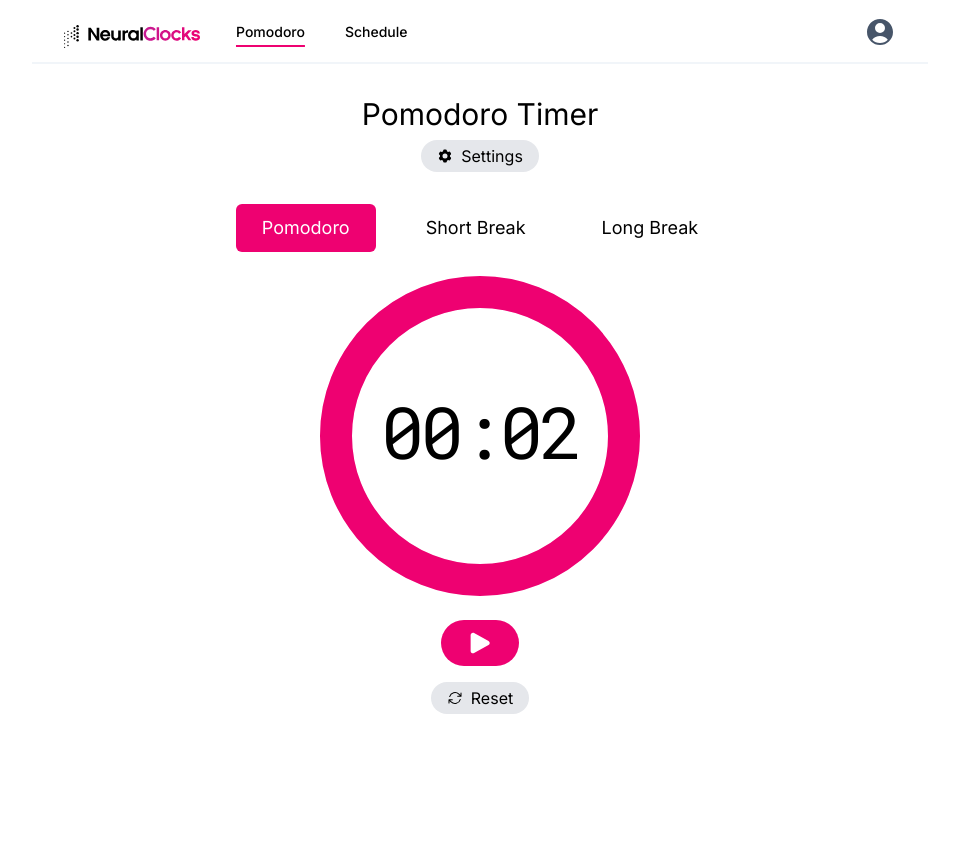
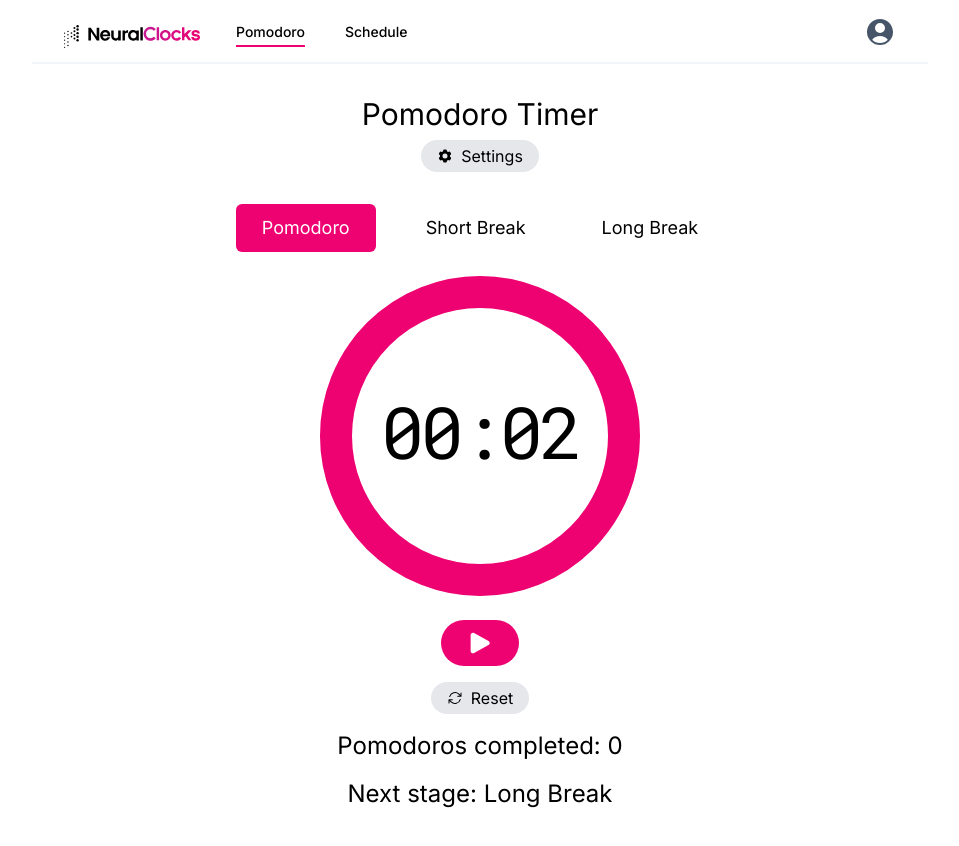
Before and after one commit to scisneros/neuralworks-test, a Next.js app in the folder neuralclocks/: page /pomodoro in a window 1280 px wide. Shown: the top 846 px of the page, without its empty margins (160-1119 px from the left). Before the commit the page ends 800 px from the top, so only its background shows below. Built offline with nearby package versions, Linux system fonts and the light colour scheme.

Commit message:
Major refactor: Use Context for all Pomodoro data

```diff
--- /dev/null
+++ b/neuralclocks/app/pomodoro/context.ts
@@ -0,0 +1,18 @@
+import { Dispatch, SetStateAction, createContext } from "react";
+import { Stage } from "./types";
+
+export const PomodoroContext: React.Context<PomodoroContextProps> =
+  createContext<PomodoroContextProps>({} as PomodoroContextProps);
+
+type PomodoroContextProps = {
+  stages: Stage[];
+  setStages: Dispatch<SetStateAction<Stage[]>>;
+  currentStage: Stage;
+  setCurrentStage: Dispatch<SetStateAction<Stage>>;
+  pomodoroCount: number;
+  setPomodoroCount: Dispatch<SetStateAction<number>>;
+  time: number;
+  setTime: Dispatch<SetStateAction<number>>;
+  isRunning: boolean;
+  setIsRunning: Dispatch<SetStateAction<boolean>>;
+};
--- a/neuralclocks/app/pomodoro/page.tsx
+++ b/neuralclocks/app/pomodoro/page.tsx
@@ -1,14 +1,16 @@
 "use client";
 
-import { useEffect, useState } from "react";
+import { createContext, useEffect, useState } from "react";
 import Timer from "./timer";
 import { Stage } from "./types";
 import PomodoroSettings from "./settings";
 import clsx from "clsx";
 import stageColors from "./colors";
+import { PomodoroContext } from "./context";
 
 // To modify the default stages, change the values in this array.
-// Stages can be added/removed. Color schemes must be modified from colors.ts.
+// Stages can be added/removed without breaking the app, but progressions and
+// colors won't work as expected without further modifications.
 // name: Identifies the stage. Should be unique.
 // label: Displayed text.
 // duration: Duration of the stage in seconds.
@@ -21,7 +23,24 @@ const stagesDefaults: Stage[] = [
 export default function Pomodoro() {
   const [stages, setStages] = useState(stagesDefaults);
   const [currentStage, setCurrentStage] = useState(stages[0]);
+  const [time, setTime] = useState(0); // in seconds
+  const [isRunning, setIsRunning] = useState(false);
+  const [pomodoroCount, setPomodoroCount] = useState(0);
   const [message, setMessage] = useState("");
+
+  const getNextStage: () => Stage | null = () => {
+    let nextStage: Stage | null;
+    if (currentStage.name === "pomodoro") {
+      if (pomodoroCount % 4 === 0) {
+        nextStage = stages.find((stage) => stage.name === "long") || null;
+      } else {
+        nextStage = stages.find((stage) => stage.name === "short") || null;
+      }
+    } else {
+      nextStage = stages.find((stage) => stage.name === "pomodoro") || null;
+    }
+    return nextStage;
+  };
 
   // React states are immutable, so changing stages creates a new object.
   // Because currentStage is passed by reference to the object,
@@ -34,6 +53,7 @@ export default function Pomodoro() {
 
   const handleTimerFinish = () => {
     if (currentStage.name === "pomodoro") {
+      setPomodoroCount(pomodoroCount + 1);
       setMessage("Time for a break!");
     } else {
       setMessage("Time to get back to work!");
@@ -47,7 +67,21 @@ export default function Pomodoro() {
   return (
     <div className={"text-center"}>
       <h1 className="mb-2 mt-8">Pomodoro Timer</h1>
-      <PomodoroSettings stages={stages} setStages={setStages} />
+      <PomodoroContext.Provider
+        value={{
+          stages,
+          setStages,
+          currentStage,
+          setCurrentStage,
+          pomodoroCount,
+          setPomodoroCount,
+          time,
+          setTime,
+          isRunning,
+          setIsRunning,
+        }}
+      >
+        <PomodoroSettings />
         {stages.map((thisStage) => {
           const thisColors =
             stageColors[thisStage.name] || stageColors[stages[0].name];
@@ -67,11 +101,17 @@ export default function Pomodoro() {
           );
         })}
         <Timer
-        startingTime={currentStage.duration}
           onFinish={handleTimerFinish}
           onReset={handleTimerReset}
           colors={stageColors[currentStage.name] || stageColors[stages[0].name]}
         />
+      </PomodoroContext.Provider>
+      <div className="mt-4 min-h-[2rem] text-2xl">
+        Pomodoros completed: {pomodoroCount}
+      </div>
+      <div className="mt-4 min-h-[2rem] text-2xl">
+        Next stage: {getNextStage()?.label || "None"}
+      </div>
       <div className="mt-4 min-h-[2rem] text-2xl">{message}</div>
     </div>
   );
--- a/neuralclocks/app/pomodoro/progress.tsx
+++ b/neuralclocks/app/pomodoro/progress.tsx
@@ -1,36 +1,27 @@
 import { secToTime } from "@/utils/utils";
 import clsx from "clsx";
 import { StageColors } from "./types";
-import { useEffect } from "react";
+import { useContext, useEffect } from "react";
+import { PomodoroContext } from "./context";
 
 /**
  * Component to handle the digital clock and progress ring
  * showing the timer completion.
- * @param time Current time left, in seconds.
- * @param startingTime Starting time to count down from, in seconds.
+ * @param colors Color scheme for the timer.
  */
-const TimerProgress = ({
-  time,
-  startingTime,
-  isRunning,
-  colors,
-}: {
-  time: number;
-  startingTime: number;
-  isRunning: boolean;
-  colors: StageColors;
-}) => {
+const TimerProgress = ({ colors }: { colors: StageColors }) => {
+  const { time, currentStage, isRunning } = useContext(PomodoroContext);
+  const startingTime = currentStage.duration;
+  // Check if the timer is at its starting time and not running.
+  const isStandby = !isRunning && time === startingTime;
+  // Timer progress. Goes from 1 to 0.
+  const progress = Math.min(time / startingTime, 1);
+
   // Customizable.
   const stroke = 10;
   // Non-customizable. Radius is calculated relative to viewBox and stroke.
   // To control the size of the component, use its root's CSS width.
   const radius = 50 - stroke / 2;
-
-  // Check if the timer is at its starting time and not running.
-  const isStandby = !isRunning && time === startingTime;
-
-  // Timer progress. Goes from 1 to 0.
-  const progress = Math.min(time / startingTime, 1);
 
   useEffect(() => {}, [startingTime]);
 
--- a/neuralclocks/app/pomodoro/settings.tsx
+++ b/neuralclocks/app/pomodoro/settings.tsx
@@ -1,15 +1,11 @@
-import { useState } from "react";
+import { useState, useEffect, useContext } from "react";
 import { Stage } from "./types";
 import { HiCog6Tooth } from "react-icons/hi2";
 import { Transition } from "@headlessui/react";
+import { PomodoroContext } from "./context";
 
-const PomodoroSettings = ({
-  stages,
-  setStages,
-}: {
-  stages: Stage[];
-  setStages: (stages: Stage[]) => void;
-}) => {
+const PomodoroSettings = () => {
+  const { stages, setStages } = useContext(PomodoroContext);
   const [settingsOpen, setSettingsOpen] = useState(false);
   // A copy of stages, which is applied when changes are confirmed.
   const [stagesSettings, setStagesSettings] = useState(stages);
@@ -35,6 +31,10 @@ const PomodoroSettings = ({
       }),
     );
   };
+
+  useEffect(() => {
+    setStagesSettings(stages);
+  }, [stages]);
 
   return (
     <div>
@@ -70,7 +70,7 @@ const PomodoroSettings = ({
           ))}
         </div>
         <button
-          className="mx-auto mt-2 sm:mt-2 block rounded-full bg-emerald-500 px-4 py-1 align-middle text-white transition-colors hover:bg-emerald-600"
+          className="mx-auto mt-2 block rounded-full bg-emerald-500 px-4 py-1 align-middle text-white transition-colors hover:bg-emerald-600 sm:mt-2"
           onClick={() => {
             confirmSettings();
           }}
--- a/neuralclocks/app/pomodoro/timer.tsx
+++ b/neuralclocks/app/pomodoro/timer.tsx
@@ -1,17 +1,17 @@
 "use client";
 
-import { useEffect, useState } from "react";
+import { useContext, useEffect, useState } from "react";
 import clsx from "clsx";
 import TimerProgress from "./progress";
 import { HiArrowPath, HiPause, HiPlay } from "react-icons/hi2";
 import { StageColors } from "./types";
+import { PomodoroContext } from "./context";
 
 /**
  * Timer component. Displays a timer that counts down from a given time
  * and buttons to start, pause and reset it.
  * Shows a progress ring that fills up as the timer counts down.
  * Plays a sound when the timer finishes.
- * @param startingTime Time to count down from, in seconds.
  * @param colors Color scheme for the timer.
  * @param onStart Callback function to be called when the timer is started or resumed.
  * @param onFinish Callback function to be called when the timer finishes.
@@ -19,22 +19,21 @@ import { StageColors } from "./types";
  * @param onReset Callback function to be called when the timer is reset.
  */
 const Timer = ({
-  startingTime,
   colors,
   onStart,
   onFinish,
   onPause,
   onReset,
 }: {
-  startingTime: number;
   colors: StageColors;
   onStart?: () => void;
   onFinish?: () => void;
   onPause?: () => void;
   onReset?: () => void;
 }) => {
-  const [time, setTime] = useState(0); // in seconds
-  const [isRunning, setIsRunning] = useState(false);
+  const { currentStage, time, setTime, isRunning, setIsRunning } =
+    useContext(PomodoroContext);
+  const startingTime = currentStage.duration;
   const [audio, setAudio] = useState<HTMLAudioElement | null>(null);
 
   useEffect(() => {
@@ -53,7 +52,7 @@ const Timer = ({
   }, [isRunning]);
 
   useEffect(() => {
-    if (time === 0) {
+    if (time === 0 && isRunning && time !== startingTime) {
       setIsRunning(false);
       audio?.play();
       onFinish?.();
@@ -86,9 +85,6 @@ const Timer = ({
   return (
     <div className="mt-4 text-center sm:mt-6">
       <TimerProgress
-        time={time}
-        startingTime={startingTime}
-        isRunning={isRunning}
         colors={colors}
       />
       <button
```
Also changed, not shown: 1 other file (tests, documents, lock files or other folders). Lines whose indentation alone changed are shown as unchanged.
